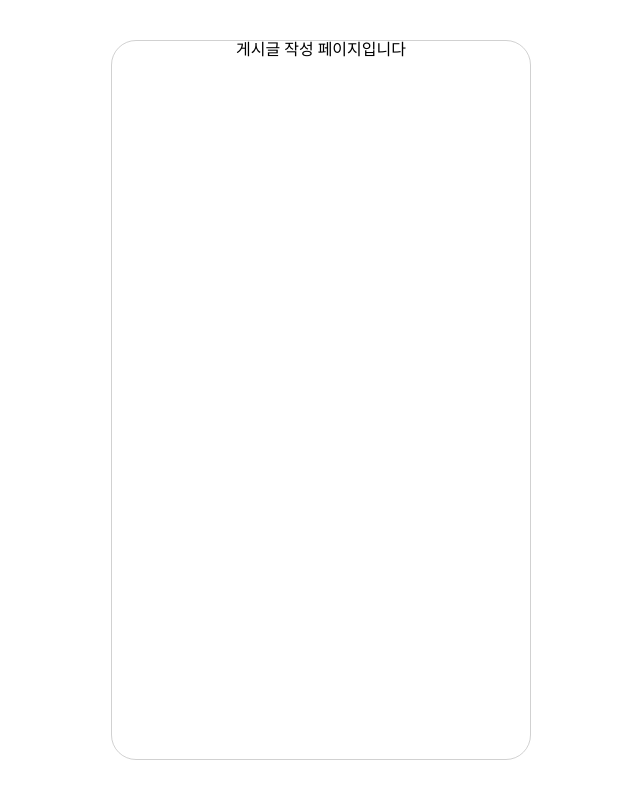
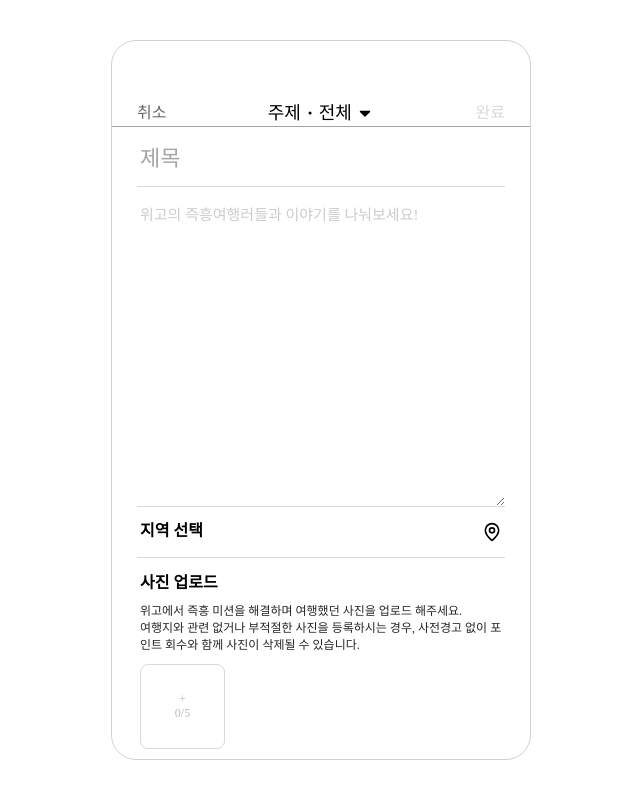
Before and after one commit to UMC-WEGO/WEGO_FE_React, a React (Vite) app in the folder WEGO_FE/: page /board/write in a window 1280 px wide. Shown: the whole page, without its empty margins (319-959 px from the left). Built offline with nearby package versions, Linux system fonts and the light colour scheme; a web font is replaced by a local one.

Commit message:
feat: 게시글 작성 페이지 레이아웃 구현

```diff
--- a/WEGO_FE/src/pages/feat_4/board-write/BoardWritePage.style.ts
+++ b/WEGO_FE/src/pages/feat_4/board-write/BoardWritePage.style.ts
@@ -0,0 +1,129 @@
+import styled from 'styled-components';
+
+export const Container = styled.div`
+  width: 100%;
+  display: flex;
+  flex-direction: column;
+
+  margin-top: 59px;
+`;
+
+export const Header = styled.div`
+  display: flex;
+  justify-content: space-between;
+  align-items: center;
+  padding: 0 25px;
+  height: 50px;
+  border-bottom: 1px solid #a5a5a5;
+
+  button {
+    font-size: 16px;
+    background-color: white;
+    cursor: pointer;
+  }
+
+  .cancel {
+    color: #696969;
+  }
+
+  .complete {
+    color: #d9d9d9;
+  }
+
+  div {
+    display: flex;
+    align-items: center;
+    font-size: 18px;
+    cursor: pointer;
+  }
+`;
+
+export const Content = styled.div`
+  display: flex;
+  flex-direction: column;
+  padding: 15px 25px;
+  gap: 10px;
+
+  input {
+    padding: 0 3px 10px;
+    height: 45px;
+    font-size: 22px;
+    border: none;
+    outline: none;
+    border-bottom: 1px solid #d9d9d9;
+    color: #000;
+
+    /* placeholder 색상 */
+    &::placeholder {
+      color: #a5a5a5;
+    }
+  }
+
+  textarea {
+    margin-top: 10px;
+    padding: 0 3px;
+    height: 300px;
+    font-size: 15px;
+    border: none;
+    outline: none;
+    border-bottom: 1px solid #d9d9d9;
+    color: #000;
+
+    &::placeholder {
+      color: #ccc;
+    }
+  }
+`;
+
+export const Region = styled.div`
+  display: flex;
+  justify-content: space-between;
+  margin: 0px 25px;
+  padding: 0 3px 10px;
+
+  font-size: 16px;
+  font-weight: 600;
+  border-bottom: 1px solid #d9d9d9;
+  cursor: pointer;
+
+  span {
+    font-size: 20px;
+  }
+`;
+
+export const Photo = styled.div`
+  display: flex;
+  flex-direction: column;
+  margin: 0px 25px;
+  padding: 5px 3px 10px;
+
+  h1 {
+    font-size: 16px;
+  }
+
+  p {
+    font-size: 12px;
+    line-height: 17px;
+    color: #262626;
+  }
+`;
+
+export const UploadBox = styled.label`
+  display: flex;
+  flex-direction: column;
+  align-items: center;
+  justify-content: center;
+  margin-top: 10px;
+
+  width: 85px;
+  height: 85px;
+  border: 1px solid #d9d9d9;
+  border-radius: 8px;
+  color: #bbb;
+  font-size: 12px;
+  cursor: pointer;
+
+  input {
+    display: none;
+  }
+`;
--- a/WEGO_FE/src/pages/feat_4/board-write/BoardWritePage.tsx
+++ b/WEGO_FE/src/pages/feat_4/board-write/BoardWritePage.tsx
@@ -1,7 +1,57 @@
-import React from 'react';
+import * as S from './BoardWritePage.style';
+import { LuDot, LuMapPin } from 'react-icons/lu';
+import { FaCaretDown } from 'react-icons/fa';
+import { useNavigate } from 'react-router';
 
 function BoardWritePage() {
-  return <div>게시글 작성 페이지입니다</div>;
+  const navigate = useNavigate();
+
+  const handleBack = () => {
+    navigate(-1); // 이전 페이지
+  };
+  return (
+    <S.Container>
+      <S.Header>
+        <button className="cancel" onClick={handleBack}>
+          취소
+        </button>
+        <div>
+          주제
+          <LuDot />
+          전체&nbsp;
+          <FaCaretDown />
+        </div>
+        <button className="complete">완료</button>
+      </S.Header>
+
+      <S.Content>
+        <input placeholder="제목" />
+        <textarea placeholder="위고의 즉흥여행러들과 이야기를 나눠보세요!" />
+      </S.Content>
+
+      <S.Region>
+        <p>지역 선택</p>
+        <span>
+          <LuMapPin />
+        </span>
+      </S.Region>
+
+      <S.Photo>
+        <h1>사진 업로드</h1>
+        <p>
+          위고에서 즉흥 미션을 해결하며 여행했던 사진을 업로드 해주세요.
+          <br />
+          여행지와 관련 없거나 부적절한 사진을 등록하시는 경우, 사전경고 없이
+          포인트 회수와 함께 사진이 삭제될 수 있습니다.
+        </p>
+        <S.UploadBox>
+          <input type="file" accept="image" />
+          <span>+</span>
+          <span>0/5</span>
+        </S.UploadBox>
+      </S.Photo>
+    </S.Container>
+  );
 }
 
 export default BoardWritePage;
--- a/WEGO_FE/src/pages/feat_4/board/BoardPage.tsx
+++ b/WEGO_FE/src/pages/feat_4/board/BoardPage.tsx
@@ -2,12 +2,18 @@ import * as S from './BoardPage.style';
 import { CgProfile, CgMathPlus } from 'react-icons/cg';
 import { PiBellBold } from 'react-icons/pi';
 import { useState } from 'react';
+import { useNavigate } from 'react-router';
 import FreeBoard from '../../../components/feat4/FreeBoard';
 import PopularBoard from '../../../components/feat4/PopularBoard';
 import logoImg from '../../../images/feat1/logo.svg';
 
 function BoardPage() {
   const [activeTab, setActiveTab] = useState('instant'); // 'instant' 또는 'popular'
+  const navigate = useNavigate();
+
+  const handleWriteButtonClick = () => {
+    navigate(`/board/write`);
+  };
 
   return (
     <S.Container>
@@ -42,7 +48,7 @@ function BoardPage() {
       {/* 조건부 렌더링으로 게시판 전환 */}
       {activeTab === 'instant' ? <FreeBoard /> : <PopularBoard />}
 
-      <S.WriteButton>
+      <S.WriteButton onClick={handleWriteButtonClick}>
         <CgMathPlus /> 글쓰기
       </S.WriteButton>
     </S.Container>
```
